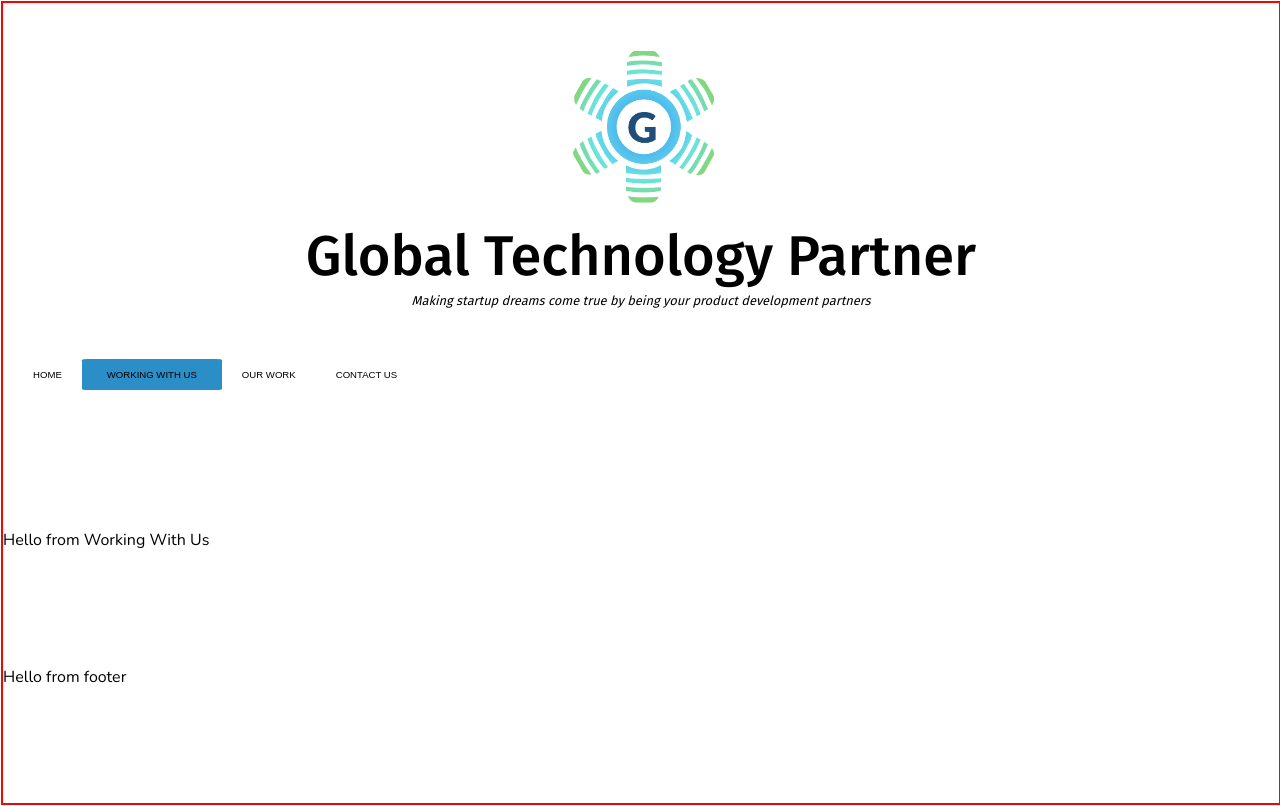
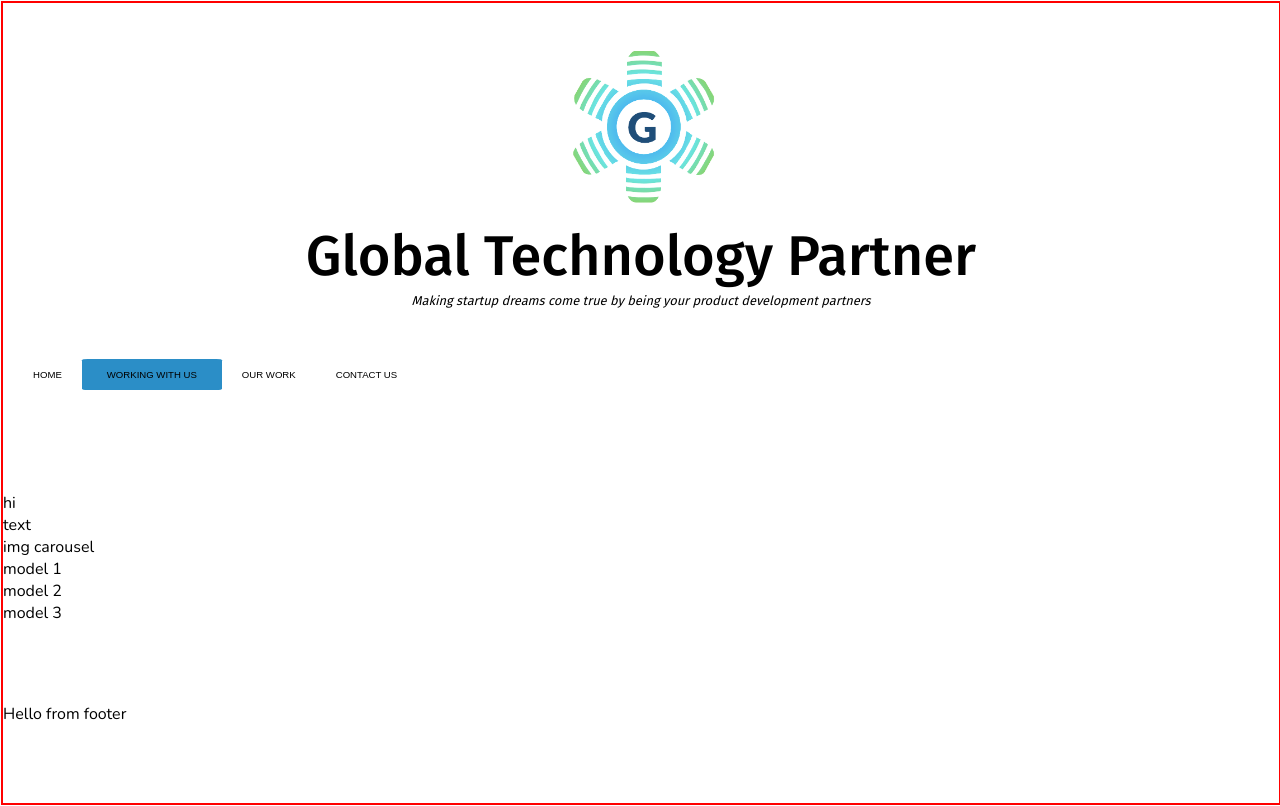
Before and after one commit to eowsley/gtp-web, a React (Create React App) app: page /aboutus in a window 1280 px wide. Built offline with nearby package versions, Linux system fonts and the light colour scheme.

Commit message:
Add content and layout to WWU component

```diff
--- a/src/components/AboutUs.css
+++ b/src/components/AboutUs.css
@@ -43,4 +43,5 @@
     font-weight: 500;
     border: none;
     border-radius: 2%;
+    cursor: pointer;
 }
--- a/src/components/Nav.css
+++ b/src/components/Nav.css
@@ -21,6 +21,7 @@ nav {
 .link:hover {
   transition: color 0.3s linear;
   background-color: rgb(43, 142, 199);
+  cursor: pointer;
 }
 /* Specific styles for active links */
 .link-active {
--- a/src/components/WorkingWithUs.css
+++ b/src/components/WorkingWithUs.css
@@ -0,0 +1,12 @@
+.workingwithus__container {
+    display: grid;
+    grid-template-columns: 1fr 1fr 1fr 1fr;
+    grid-template-rows: 2fr 1fr 1fr 1fr 1fr 1fr;
+}
+
+.workingwithus__heroimg {
+    border: 2px red solid;
+    grid-column: 2;
+    grid-row: 1;
+    background-image: url(./assets/working-with-us.jpeg);
+}
--- a/src/components/WorkingWithUs.js
+++ b/src/components/WorkingWithUs.js
@@ -2,10 +2,15 @@ import React from 'react';
 
 function WorkingWithUs(props) {
     return (
-        <div className='workingwithus__container'>
-            Hello from Working With Us
-        </div>
-    );
+			<div className='workingwithus__container'>
+				<div className='workingwithus__heroimg'>hi </div>
+				<div className='workingwithus__text1'>text </div>
+				<div className='workingwithus__imgcarousel'> img carousel </div>
+				<div className='workingwithus__model1'>model 1 </div>
+				<div className='workingwithus__model2'>model 2 </div>
+				<div className='workingwithus__model3'>model 3 </div>
+			</div>
+		);
 }
 
 export default WorkingWithUs;
--- a/src/components/WorkingWithUsBanner.css
+++ b/src/components/WorkingWithUsBanner.css
@@ -10,10 +10,10 @@ a {
     text-decoration: none;
     text-decoration: none;
     font-family: 'Fira Sans', sans-serif;
-    margin: 0 auto
+    margin: 0 auto;
 }
 
-p {
+.workingwithusbanner__p {
     color:white;
     margin: 0 auto;
     padding-top: 1.5em;
--- a/src/components/WorkingWithUsBanner.js
+++ b/src/components/WorkingWithUsBanner.js
@@ -5,7 +5,7 @@ import './WorkingWithUsBanner.css'
 function WorkingWithUsBanner(props) {
     return (
         <div className='workingwithusbanner__div'>
-            <Link to='/aboutus'><p>Working With Us</p></Link>
+            <Link to='/aboutus'><p className='workingwithusbanner__p'>Working With Us</p></Link>
         </div>
     );
 }
```
Also changed, not shown: public/planning.txt.
